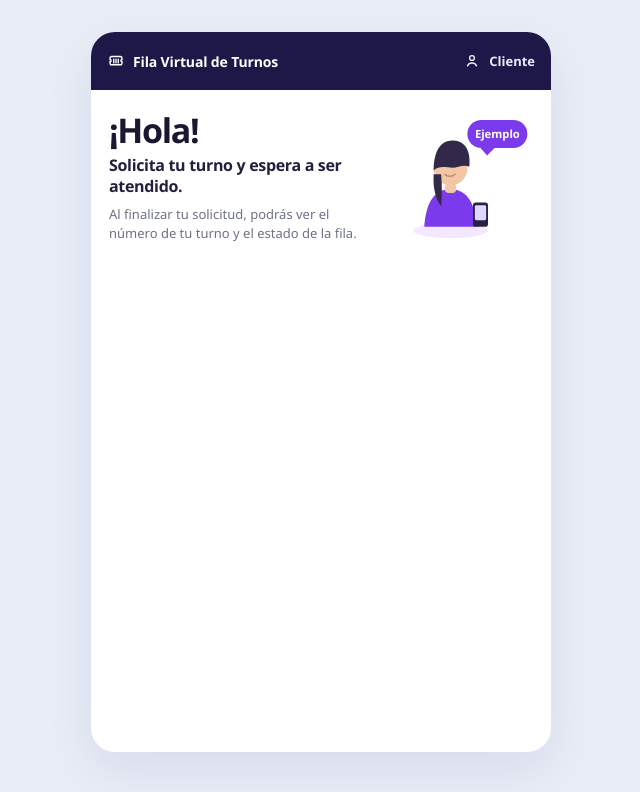
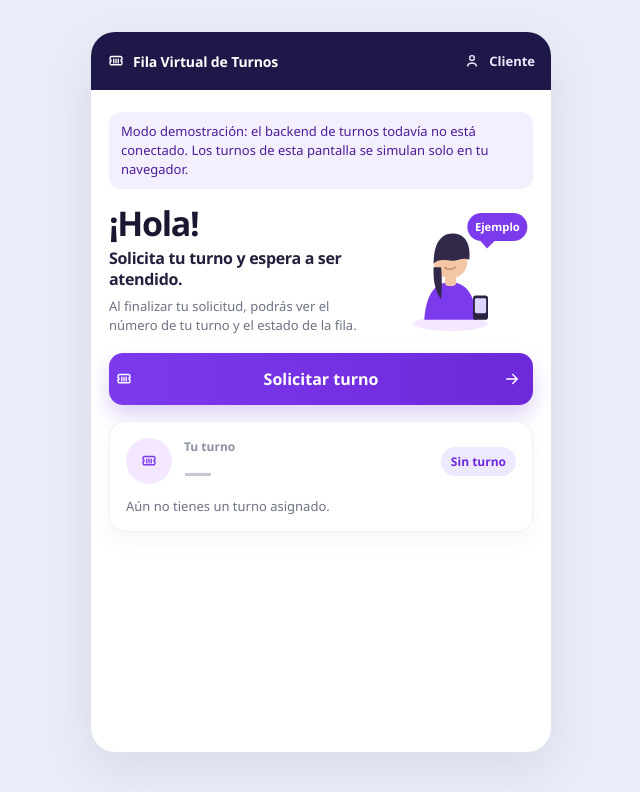
Before and after one commit to Dhani-dev/SystemTurn, a React (Vite) app in the folder frontend/frontend-react/react-client/: page / in a window 1280 px wide. Shown: the top 792 px of the page, without its empty margins (319-959 px from the left). Built offline with nearby package versions, Linux system fonts and the light colour scheme.

Commit message:
Permitir solicitar un turno y ver su estado.

```diff
--- a/frontend/frontend-react/react-client/src/App.css
+++ b/frontend/frontend-react/react-client/src/App.css
@@ -97,6 +97,168 @@
   height: 100%;
 }
 
+.banner {
+  margin: 0;
+  padding: 10px 12px;
+  border-radius: 12px;
+  background: #f4efff;
+  color: #4c1d95;
+  font-size: 13px;
+  line-height: 1.45;
+}
+
+.primary {
+  display: grid;
+  grid-template-columns: 24px 1fr 24px;
+  align-items: center;
+  width: 100%;
+  min-height: 52px;
+  border: 0;
+  border-radius: 14px;
+  color: #fff;
+  background: linear-gradient(90deg, #7c3aed 0%, #6d28d9 100%);
+  box-shadow: 0 10px 20px rgba(109, 40, 217, 0.22);
+  cursor: pointer;
+  font-weight: 700;
+}
+
+.primary:hover:not(:disabled) {
+  background: linear-gradient(90deg, #6d28d9 0%, #5b21b6 100%);
+}
+
+.primary:disabled {
+  cursor: not-allowed;
+  opacity: 0.72;
+  box-shadow: none;
+}
+
+.primary:focus-visible,
+.linkish:focus-visible {
+  outline: 3px solid #c4b5fd;
+  outline-offset: 2px;
+}
+
+.arrow {
+  display: grid;
+  place-items: center;
+  width: 18px;
+  height: 18px;
+  margin-left: 0;
+}
+
+.card {
+  border: 1px solid #eef0f6;
+  border-radius: 16px;
+  background: #fff;
+  box-shadow: 0 8px 24px rgba(30, 27, 75, 0.04);
+  padding: 16px;
+}
+
+.turno-row {
+  display: flex;
+  align-items: center;
+  gap: 12px;
+}
+
+.ticket-badge {
+  display: grid;
+  place-items: center;
+  width: 46px;
+  height: 46px;
+  flex-shrink: 0;
+  border-radius: 50%;
+  background: #f3e8ff;
+  color: #7c3aed;
+}
+
+.turno-copy {
+  min-width: 0;
+}
+
+.turno-copy span {
+  display: block;
+  color: #8b90a3;
+  font-size: 12px;
+  font-weight: 600;
+}
+
+.turno-copy strong {
+  display: block;
+  margin-top: 2px;
+  color: #1a1730;
+  font-size: 28px;
+  line-height: 1;
+  letter-spacing: -0.04em;
+}
+
+.turno-copy strong.muted {
+  color: #c5c8d4;
+}
+
+.status {
+  margin-left: auto;
+  padding: 6px 10px;
+  border-radius: 999px;
+  font-size: 12px;
+  font-weight: 700;
+  white-space: nowrap;
+}
+
+.status-vacio,
+.status-pendiente {
+  background: #ede9fe;
+  color: #6d28d9;
+}
+
+.status-atendido {
+  background: #dcfce7;
+  color: #15803d;
+}
+
+.status-cancelado {
+  background: #fee2e2;
+  color: #b91c1c;
+}
+
+.status-otro {
+  background: #f3f4f6;
+  color: #374151;
+}
+
+.hint,
+.alert {
+  margin: 12px 0 0;
+  color: #6d7285;
+  font-size: 13px;
+  line-height: 1.4;
+}
+
+.alert {
+  margin: 0;
+  padding: 10px 12px;
+  border-radius: 12px;
+  background: #fef2f2;
+  color: #991b1b;
+}
+
+.linkish {
+  align-self: center;
+  padding: 0;
+  border: 0;
+  background: transparent;
+  color: #6d28d9;
+  font-size: 13px;
+  font-weight: 700;
+  cursor: pointer;
+  text-decoration: underline;
+  text-underline-offset: 3px;
+}
+
+.linkish:disabled {
+  cursor: not-allowed;
+  opacity: 0.6;
+}
+
 @media (max-width: 640px) {
   .page {
     padding: 0;
@@ -123,4 +285,8 @@
   .welcome h1 {
     font-size: 30px;
   }
+
+  .turno-copy strong {
+    font-size: 22px;
+  }
 }
--- a/frontend/frontend-react/react-client/src/App.jsx
+++ b/frontend/frontend-react/react-client/src/App.jsx
@@ -1,12 +1,100 @@
+import { useRef, useState } from 'react'
+import { consultarTurno, solicitarTurno, usandoSimulacion } from './services/turnosService.js'
+import { etiquetaEstado, formatearMinutos, formatearNumero } from './utils/turnoFormat.js'
 import './App.css'
 
+const SIMULACION = usandoSimulacion()
+
 function App() {
+  const [turno, setTurno] = useState(null)
+  const [phase, setPhase] = useState('idle')
+  const [error, setError] = useState('')
+  const [aviso, setAviso] = useState('')
+  const ocupado = useRef(false)
+
+  async function ejecutar(accion, siguientePhase) {
+    if (ocupado.current) return
+    ocupado.current = true
+    setError('')
+    setAviso('')
+    setPhase(siguientePhase)
+    try {
+      const data = await accion()
+      setTurno(data)
+      setPhase('idle')
+      return data
+    } catch (causa) {
+      setError(causa instanceof Error ? causa.message : 'Ocurrió un error inesperado.')
+      setPhase('idle')
+      return null
+    } finally {
+      ocupado.current = false
+    }
+  }
+
+  function onSolicitar() {
+    if (turno?.estado === 'PENDIENTE' || phase !== 'idle') return
+    ejecutar(solicitarTurno, 'requesting').then((data) => {
+      if (data) setAviso(`Turno ${formatearNumero(data.numero)} solicitado.`)
+    })
+  }
+
+  function onActualizar() {
+    if (!turno || phase !== 'idle') return
+    ejecutar(() => consultarTurno(turno.numero), 'refreshing').then((data) => {
+      if (data) setAviso('Estado actualizado.')
+    })
+  }
+
+  const pendiente = turno?.estado === 'PENDIENTE'
+  const solicitando = phase === 'requesting'
+  const actualizando = phase === 'refreshing'
+  const puedeSolicitar = phase === 'idle' && !pendiente
+
   return (
     <main className="page">
       <section className="panel" aria-label="Vista del cliente">
         <Header />
         <div className="content">
+          <p className="sr-only" aria-live="polite">
+            {aviso}
+          </p>
+          {SIMULACION && (
+            <p className="banner">
+              Modo demostración: el backend de turnos todavía no está conectado. Los turnos de esta
+              pantalla se simulan solo en tu navegador.
+            </p>
+          )}
           <Welcome />
+          <button
+            type="button"
+            className="primary"
+            onClick={onSolicitar}
+            disabled={solicitando || pendiente || actualizando}
+            aria-busy={solicitando}
+          >
+            <TicketIcon />
+            <span>
+              {solicitando
+                ? 'Solicitando turno...'
+                : pendiente
+                  ? 'Ya tienes un turno'
+                  : 'Solicitar turno'}
+            </span>
+            <span className="arrow">{puedeSolicitar && <ArrowIcon />}</span>
+          </button>
+          {error && <p role="alert" className="alert">{error}</p>}
+          <TurnoCard turno={turno} />
+          {turno && (
+            <button
+              type="button"
+              className="linkish"
+              onClick={onActualizar}
+              disabled={phase !== 'idle'}
+            >
+              {actualizando ? 'Actualizando estado...' : 'Actualizar estado'}
+            </button>
+          )}
         </div>
       </section>
     </main>
@@ -72,6 +160,38 @@ function Illustration() {
   )
 }
 
+function TurnoCard({ turno }) {
+  const estado = turno?.estado
+  const claseEstado = estado ? `status-${estado.toLowerCase()}` : 'status-vacio'
+  const espera = formatearMinutos(turno?.esperaEstimadaMinutos)
+
+  return (
+    <article className="card" aria-labelledby="tu-turno">
+      <div className="turno-row">
+        <div className="ticket-badge">
+          <TicketIcon />
+        </div>
+        <div className="turno-copy">
+          <span id="tu-turno">Tu turno</span>
+          <strong className={turno ? undefined : 'muted'}>{formatearNumero(turno?.numero)}</strong>
+        </div>
+        <span className={`status ${claseEstado}`}>{etiquetaEstado(estado)}</span>
+      </div>
+      <p className="hint">
+        {mensajeTurno(turno)}
+        {espera ? ` Espera estimada: ${espera}.` : ''}
+      </p>
+    </article>
+  )
+}
+
+function mensajeTurno(turno) {
+  if (!turno) return 'Aún no tienes un turno asignado.'
+  if (turno.estado === 'PENDIENTE') return 'Consulta el estado de tu turno en esta pantalla.'
+  if (turno.estado === 'ATENDIDO') return 'Este turno ya fue atendido.'
+  return 'Revisa el estado recibido para este turno.'
+}
+
 function TicketIcon() {
   return (
     <svg width="18" height="18" viewBox="0 0 24 24" fill="none" aria-hidden="true">
@@ -81,6 +201,14 @@ function TicketIcon() {
         strokeWidth="1.8"
       />
       <path d="M9 9.5v5M12 9.5v5M15 9.5v5" stroke="currentColor" strokeWidth="1.8" strokeLinecap="round" />
+    </svg>
+  )
+}
+
+function ArrowIcon() {
+  return (
+    <svg width="18" height="18" viewBox="0 0 24 24" fill="none" aria-hidden="true">
+      <path d="M5 12h14M13 6l6 6-6 6" stroke="currentColor" strokeWidth="1.8" strokeLinecap="round" strokeLinejoin="round" />
     </svg>
   )
 }
```
